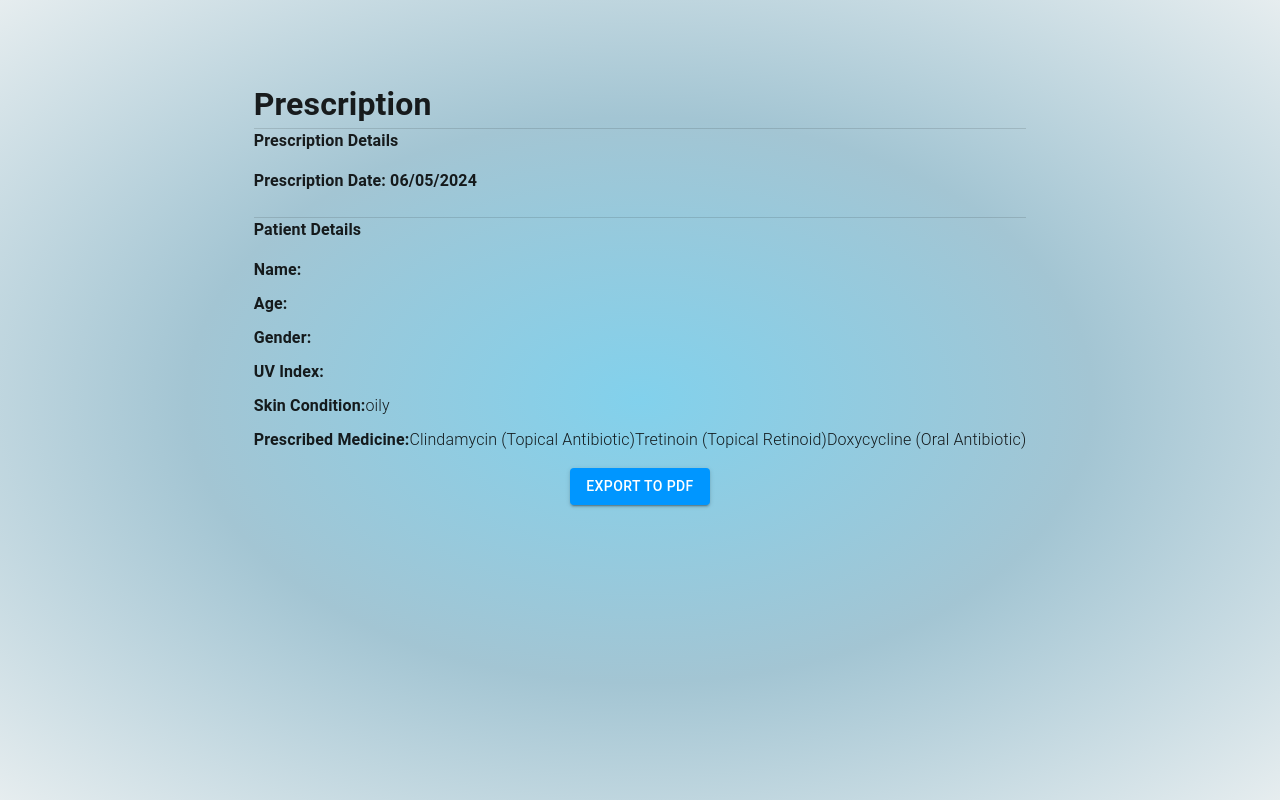
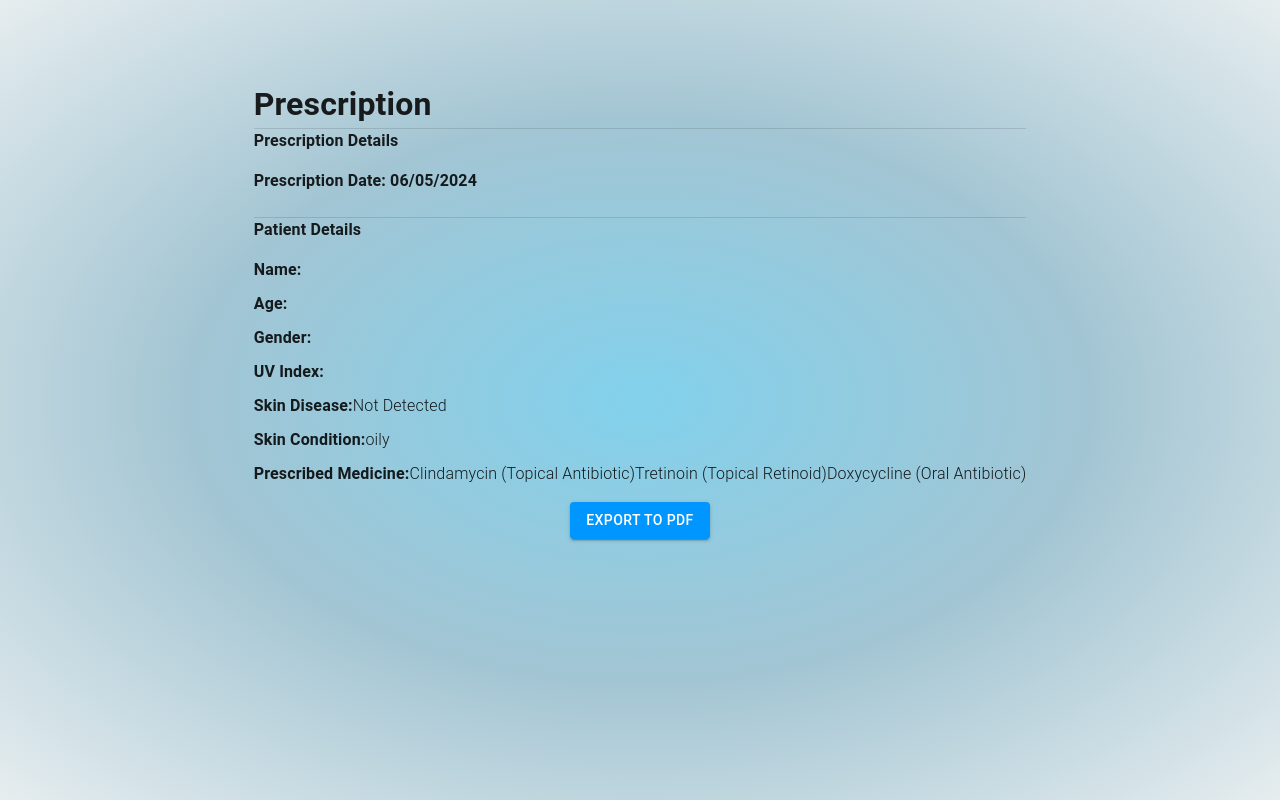
Before and after one commit to Rohan749/skin-sense, a React (Create React App) app: page /prescription in a window 1280 px wide. Built offline with nearby package versions, Linux system fonts and the light colour scheme; no server answers.

Commit message:
skin disease conditioning

```diff
--- a/src/components/Dashboard.jsx
+++ b/src/components/Dashboard.jsx
@@ -165,11 +165,12 @@ useEffect(() => {
           <Divider />
           <Title>Patient Details</Title>
           <Box sx={{display: 'flex', flexDirection: 'column', gap: '10px'}}>
-          <Box sx={{display: 'flex'}}>Name: <CustomSpan>{details.name}</CustomSpan> </Box>
-          <Box sx={{display: 'flex'}}>Age: <CustomSpan>{details.age}</CustomSpan></Box>
-          <Box sx={{display: 'flex'}}>Gender: <CustomSpan>{details.gender}</CustomSpan></Box>
+          <Box sx={{display: 'flex'}}>Name: <CustomSpan> {details.name}</CustomSpan> </Box>
+          <Box sx={{display: 'flex'}}>Age: <CustomSpan> {details.age}</CustomSpan></Box>
+          <Box sx={{display: 'flex'}}>Gender: <CustomSpan> {details.gender}</CustomSpan></Box>
           <Box sx={{display: 'flex'}}>UV Index:  <CustomSpan>{uvIndex}</CustomSpan></Box>
-          <Box sx={{display: 'flex'}}>Skin Condition: <CustomSpan>{!fetchedData.medications ? <>Loading...</> : fetchedData.skinType}</CustomSpan></Box>
+          <Box sx={{display: 'flex'}}>Skin Disease:  <CustomSpan> Not Detected</CustomSpan></Box>
+          <Box sx={{display: 'flex'}}>Skin Condition: <CustomSpan> {!fetchedData.medications ? <>Loading...</> : fetchedData.skinType}</CustomSpan></Box>
           <Box sx={{display: 'flex'}}>Prescribed Medicine: <CustomSpan>
           {fetchedData.medications === undefined ? <>Loading</> :
             fetchedData.medications.map((val) => (
```
